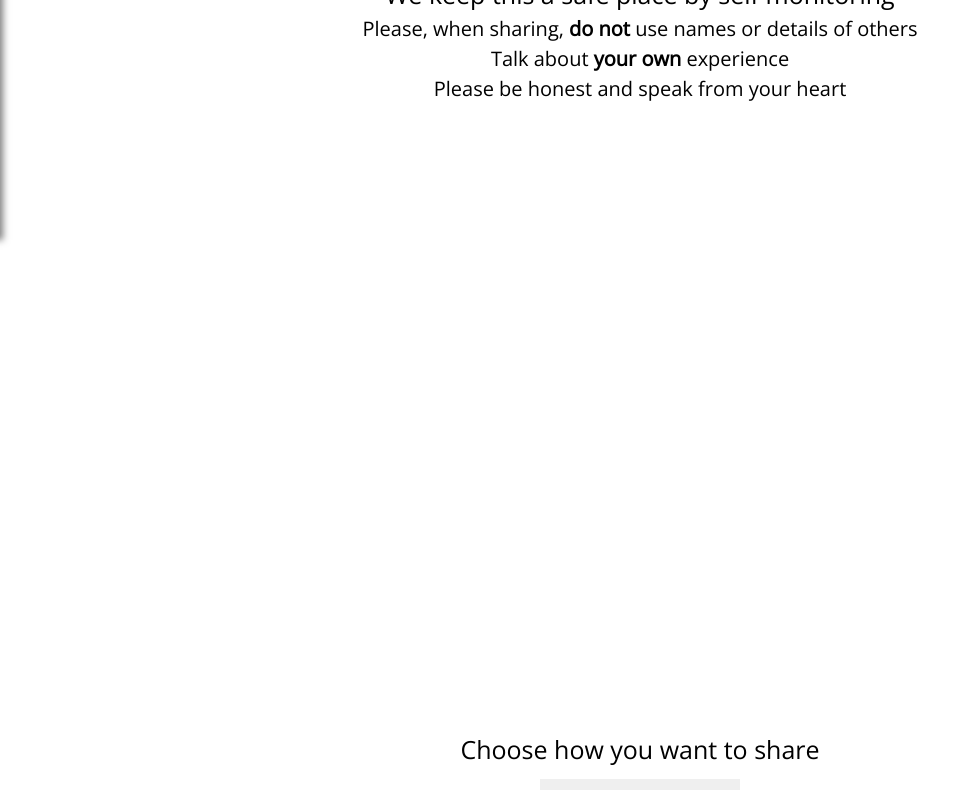
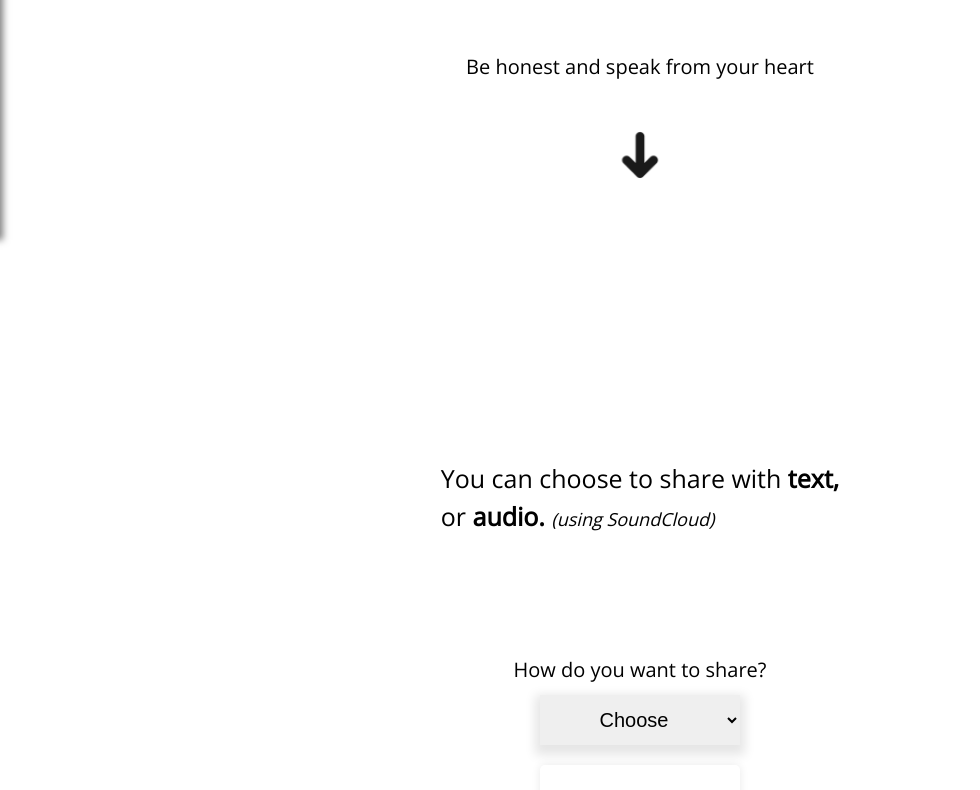
Before and after one commit to mr-dojo/ifeelthat-app, a React (Create React App) app: page /share in a window 1280 px wide. Shown: the part 560-1350 px from the top of the page, without its empty margins (0-980 px from the left). Built offline with nearby package versions, Linux system fonts and the light colour scheme.

Commit message:
Added a bunch of new transitions... too much

```diff
--- a/src/App.css
+++ b/src/App.css
@@ -149,3 +149,16 @@ p {
 .drop-shadow {
   box-shadow: 0 5px 10px 5px rgba(0, 0, 0, 0.1);
 }
+
+.flatten {
+  height: 0;
+}
+
+.push-off-page {
+  position: relative;
+  top: 999999px;
+}
+
+.display-none {
+  display: none;
+}
--- a/src/pages/listen/Listen.js
+++ b/src/pages/listen/Listen.js
@@ -77,8 +77,8 @@ class Listen extends React.Component {
   render() {
     return (
       <>
-        <header>
-          <h1>Listen</h1>
+        <header className="flatten push-off-page">
+          <h1>Listen and Read</h1>
         </header>
         <section>
           {this.context.sharePosition <= this.state.shareQueue.length - 1 ? (
--- a/src/pages/share/Share.js
+++ b/src/pages/share/Share.js
@@ -2,10 +2,12 @@ import React from "react";
 import ShareText from "./shareText/ShareText";
 import ShareAudio from "./shareAudio/ShareAudio";
 import Button from "../../components/button/Button";
+import { scroller } from "react-scroll";
 
 class Share extends React.Component {
   state = {
     shareType: "None",
+    onTopOfPage: true,
   };
 
   componentDidMount() {
@@ -20,6 +22,18 @@ class Share extends React.Component {
         this.setLocalStorage();
       }
     }
+    // Check if at the top of page
+    window.onscroll = () => {
+      if (window.pageYOffset === 0 && !this.state.onTopOfPage) {
+        this.setState({
+          onTopOfPage: true,
+        });
+      } else if (window.pageYOffset !== 0 && this.state.onTopOfPage) {
+        this.setState({
+          onTopOfPage: false,
+        });
+      }
+    };
   }
 
   setLocalStorage = () => {
@@ -31,6 +45,14 @@ class Share extends React.Component {
       })
     );
   };
+
+  scrollToSection() {
+    scroller.scrollTo("choose-type_section", {
+      duration: 800,
+      delay: 0,
+      smooth: "easeInOutQuart",
+    });
+  }
 
   handleShareTypeSubmit = (e) => {
     e.preventDefault();
@@ -51,19 +73,50 @@ class Share extends React.Component {
     );
   };
 
+  renderDownArrow = () => {
+    return this.state.onTopOfPage ? (
+      <div
+        className="down-arrow_container_breathe-page"
+        onClick={() => this.scrollToSection()}
+      >
+        <img
+          className="down-arrow_breathe-page"
+          src="/images/Arrow_Down_Black1920765.png"
+          alt="icon of arrow pointing down"
+        />
+      </div>
+    ) : (
+      ""
+    );
+  };
+
   renderTypeForm = () => {
     return (
-      <section>
+      <section className="choose-type_section">
+        <div className="div-container_eighty-vh section_margin">
+          <p className="medium-text">
+            You can choose to share with <strong>text,</strong>
+            <br />
+            or <strong>audio.</strong>{" "}
+            <span className="xtra-small-text">
+              <i>(using SoundCloud)</i>
+            </span>
+          </p>
           <form onSubmit={(e) => this.handleShareTypeSubmit(e)}>
-          <label htmlFor="share-intention" className="medium-text">
-            Choose how you want to share
+            <label htmlFor="type" className="small-text">
+              How do you want to share?
             </label>
-          <select name="share-type" id="type">
+            <select name="share-type" id="type" className="drop-shadow">
+              <option value="" selected disabled>
+                Choose
+              </option>
               <option value="Text">Text</option>
               <option value="Audio">Audio</option>
             </select>
             <Button buttonText="Select" buttonType="submit"></Button>
           </form>
+        </div>
+        {this.renderDownArrow()}
       </section>
     );
   };
@@ -71,10 +124,11 @@ class Share extends React.Component {
   render() {
     return (
       <>
-        <header>
-          <h1>Share</h1>
+        <header className="display-none">
+          <h1>Share yourself with others</h1>
         </header>
         <section>
+          <div className="div-container_eighty-vh section_margin">
             <h2>Guidelines</h2>
             <p className="medium-text">
               We keep this a safe place by self monitoring
@@ -86,9 +140,8 @@ class Share extends React.Component {
             <p className="small-text">
               Talk about <strong>your own</strong> experience
             </p>
-          <p className="small-text">
-            Please be honest and speak from your heart
-          </p>
+            <p className="small-text">Be honest and speak from your heart</p>
+          </div>
         </section>
         {this.state.shareType === "None" ? (
           this.renderTypeForm()
--- a/src/pages/share/shareAudio/ShareAudio.js
+++ b/src/pages/share/shareAudio/ShareAudio.js
@@ -4,6 +4,7 @@ import { Link } from "react-router-dom";
 import { API_ENDPOINT } from "../../../config";
 import { withRouter } from "react-router-dom";
 import StoreContext from "../../../StoreContext";
+import { scroller } from "react-scroll";
 import "./shareAudio.css";
 
 class ShareAudio extends React.Component {
@@ -63,17 +64,24 @@ class ShareAudio extends React.Component {
     this.props.cancel();
   };
 
-  handleBreathe = () => {
-    document.getElementById("another-breath").scrollIntoView(true);
-  };
+  scrollToSection() {
+    scroller.scrollTo("share_buttons", {
+      duration: 800,
+      delay: 0,
+      smooth: "easeInOutQuart",
+    });
+  }
 
   renderForm = () => {
     if (!this.state.submitted) {
       return (
         <section>
+          <div className="div-container_eighty-vh section_margin">
             <h2>How</h2>
             <ol>
-            <li>Record a 60 second clip using your favorite audio recorder</li>
+              <li>
+                Record a 60 second clip using your favorite audio recorder
+              </li>
               <li>
                 Upload it to SoundCloud as a private file and title it "
                 {this.context.feeling.color}+{this.context.feeling.emotion}"
@@ -100,14 +108,20 @@ class ShareAudio extends React.Component {
                 </form>
               </li>
             </ol>
+          </div>
         </section>
       );
     } else {
       return (
         <section>
-          <p className="small-text">
-            Take another deep breath and appreciate the lightness that comes
-            from expressing these feelings
+          <div className="div-container_eighty-vh section_margin">
+            <p className="medium-text">
+              How you feel <strong>now?</strong>
+            </p>
+            <p className="small-text">What, if anything, is different?</p>
+            <p className="xtra-small-text">
+              Take another deep breath and be mindful of any feelings that come
+              up.
             </p>
             <Button
               buttonText={this.state.breathButtonText}
@@ -132,14 +146,14 @@ class ShareAudio extends React.Component {
                         breathButtonText: "Start",
                       },
                       () => {
-                      this.setLocalStorage();
-                      this.handleBreathe();
+                        this.scrollToSection();
                       }
                     );
                   }
                 }, 1000);
               }}
             ></Button>
+          </div>
         </section>
       );
     }
@@ -149,24 +163,23 @@ class ShareAudio extends React.Component {
     return (
       <>
         {this.renderForm()}
-        <section id="another-breath">
-          {this.state.submitted ? (
-            <p className="small-text">
-              Listen to others expiences of {this.context.feeling.emotion}
-              <br />
-              or
-              <br />
-              Identify a new emotion by taking a breathe
+        <section id="another-breath" className="share_buttons">
+          <div className="div-container_eighty-vh section_margin">
+            <p className="medium-text">
+              Select <strong>Listen</strong> to see other people's posts about{" "}
+              {this.context.feeling.emotion}.
             </p>
-          ) : (
-            ""
-          )}
             <Link className="nav-link" to="/listen">
               <Button buttonText="Listen" />
             </Link>
+            <p className="medium-text">
+              Select <strong>Breathe</strong> to ground into your body again and
+              identify another emotion.
+            </p>
             <Link to="/breathe">
               <Button buttonText="Breathe" />
             </Link>
+          </div>
         </section>
       </>
     );
--- a/src/pages/share/shareText/ShareText.js
+++ b/src/pages/share/shareText/ShareText.js
@@ -3,6 +3,7 @@ import Button from "../../../components/button/Button";
 import { Link } from "react-router-dom";
 import StoreContext from "../../../StoreContext";
 import { API_ENDPOINT } from "../../../config";
+import { scroller } from "react-scroll";
 
 export default class ShareText extends React.Component {
   static contextType = StoreContext;
@@ -61,18 +62,26 @@ export default class ShareText extends React.Component {
       .then((resJson) => {});
   };
 
-  handleBreathe = () => {
-    document.getElementById("js-share-buttons").scrollIntoView(true);
-  };
+  scrollToSection() {
+    scroller.scrollTo("share_buttons", {
+      duration: 800,
+      delay: 0,
+      smooth: "easeInOutQuart",
+    });
+  }
 
   renderInputBox = () => {
     return (
       <section>
+        <div className="div-container_eighty-vh section_margin">
           <h2>
             A {this.context.feeling.color} feeling of{" "}
             {this.context.feeling.emotion}
           </h2>
-        <form onSubmit={this.handleTextSubmit} onChange={this.handleTextChange}>
+          <form
+            onSubmit={this.handleTextSubmit}
+            onChange={this.handleTextChange}
+          >
             <label htmlFor="share-text">Express yourself below</label>
             <textarea
               type="text"
@@ -85,7 +94,10 @@ export default class ShareText extends React.Component {
             ></textarea>
             <Button buttonText="Share it" buttonType="submit"></Button>
             {!this.state.shareText ? (
-            <Button buttonText="Cancel" onClick={(e) => this.props.cancel()} />
+              <Button
+                buttonText="Cancel"
+                onClick={(e) => this.props.cancel()}
+              />
             ) : (
               <Button
                 buttonText="Burn it"
@@ -93,6 +105,7 @@ export default class ShareText extends React.Component {
               ></Button>
             )}
           </form>
+        </div>
       </section>
     );
   };
@@ -104,9 +117,14 @@ export default class ShareText extends React.Component {
           this.renderInputBox()
         ) : (
           <section>
-            <p className="small-text">
-              Take another deep breath and appreciate the lightness that comes
-              from expressing these feelings
+            <div className="div-container_eighty-vh section_margin">
+              <p className="medium-text">
+                How you feel <strong>now?</strong>
+              </p>
+              <p className="small-text">What, if anything, is different?</p>
+              <p className="xtra-small-text">
+                Take another deep breath and be mindful of any feelings that
+                come up.
               </p>
               <Button
                 buttonText={this.state.breathButtonText}
@@ -131,33 +149,33 @@ export default class ShareText extends React.Component {
                           breathButtonText: "Start",
                         },
                         () => {
-                        this.handleBreathe();
+                          this.scrollToSection();
                         }
                       );
                     }
                   }, 1000);
                 }}
               ></Button>
+            </div>
           </section>
         )}
-        <section id="js-share-buttons">
-          {this.state.submitted ? (
-            <p className="small-text">
-              Listen to others expiences of {this.context.feeling.emotion}
-              <br />
-              or
-              <br />
-              Identify a new emotion by taking a breathe
+        <section id="js-share-buttons" className="share_buttons">
+          <div className="div-container_eighty-vh section_margin">
+            <p className="medium-text">
+              Select <strong>Listen</strong> to see other people's posts about{" "}
+              {this.context.feeling.emotion}.
             </p>
-          ) : (
-            ""
-          )}
             <Link className="nav-link" to="/listen">
               <Button buttonText="Listen" />
             </Link>
+            <p className="medium-text">
+              Select <strong>Breathe</strong> to ground into your body again and
+              identify another emotion.
+            </p>
             <Link to="/breathe">
               <Button buttonText="Breathe" />
             </Link>
+          </div>
         </section>
       </>
     );
```
Lines whose indentation alone changed are shown as unchanged.
